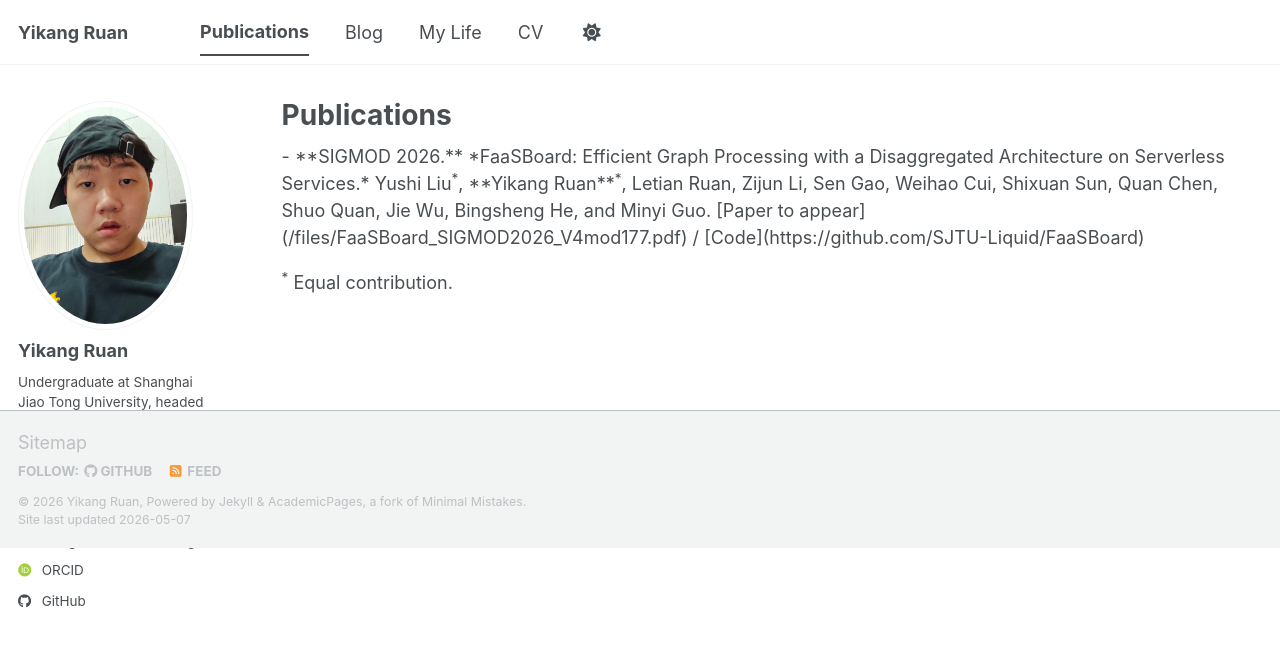
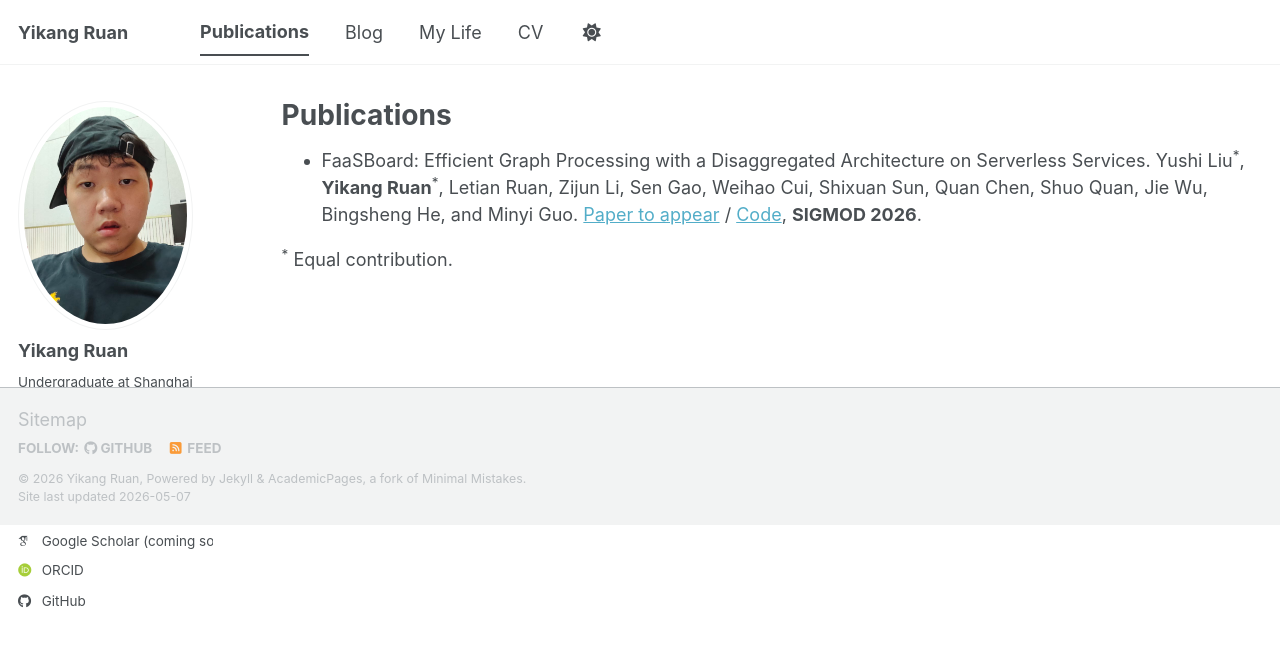
Before and after one commit to YiconRain/YiconRain.github.io, a Jekyll site: the page built from _pages/publications.html, in a window 1280 px wide. Shown: the top 646 px of the page. Built offline with Jekyll 4.4.1, drawn with Linux system fonts in a browser that asks for light colours; some web fonts are replaced; a script bundle is joined from its source files by our own code; library files that are not in the unit come from our copies.

Commit message:
fix publications

```diff
--- a/_pages/publications.html
+++ b/_pages/publications.html
@@ -7,6 +7,15 @@ author_profile: true
 
 {% include base_path %}
 
-- **SIGMOD 2026.** *FaaSBoard: Efficient Graph Processing with a Disaggregated Architecture on Serverless Services.* Yushi Liu<sup>*</sup>, **Yikang Ruan**<sup>*</sup>, Letian Ruan, Zijun Li, Sen Gao, Weihao Cui, Shixuan Sun, Quan Chen, Shuo Quan, Jie Wu, Bingsheng He, and Minyi Guo. [Paper to appear](/files/FaaSBoard_SIGMOD2026_V4mod177.pdf) / [Code](https://github.com/SJTU-Liquid/FaaSBoard)
+<ul>
+  <li>
+    FaaSBoard: Efficient Graph Processing with a Disaggregated Architecture on Serverless Services.
+    Yushi Liu<sup>*</sup>, <strong>Yikang Ruan</strong><sup>*</sup>, Letian Ruan, Zijun Li, Sen Gao,
+    Weihao Cui, Shixuan Sun, Quan Chen, Shuo Quan, Jie Wu, Bingsheng He, and Minyi Guo.
+    <a href="{{ base_path }}/files/FaaSBoard_SIGMOD2026_V4mod177.pdf">Paper to appear</a> /
+    <a href="https://github.com/SJTU-Liquid/FaaSBoard">Code</a>,
+    <strong>SIGMOD 2026</strong>.
+  </li>
+</ul>
 
 <p><sup>*</sup> Equal contribution.</p>
```
